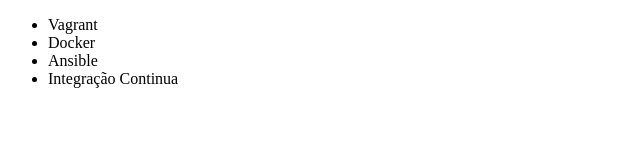
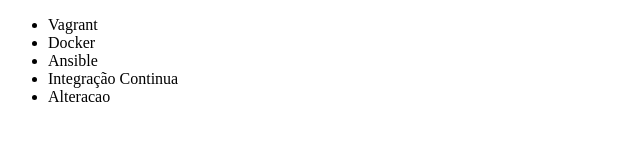
Before and after one commit to KatchauBerg/alura-git, a plain HTML site: page index.html in a window 1280 px wide. Shown: the full height of the page, 0-640 px from the left. Drawn offline with Linux system fonts and the light colour scheme.

Commit message:
arquivo index.html atualizado com sucesso

```diff
--- a/index.html
+++ b/index.html
@@ -10,6 +10,7 @@
         <li>Docker</li>
         <li>Ansible</li>
         <li>Integração Continua</li>
+        <li>Alteracao</li>
     </ul>
 </body>
 </html>
```
